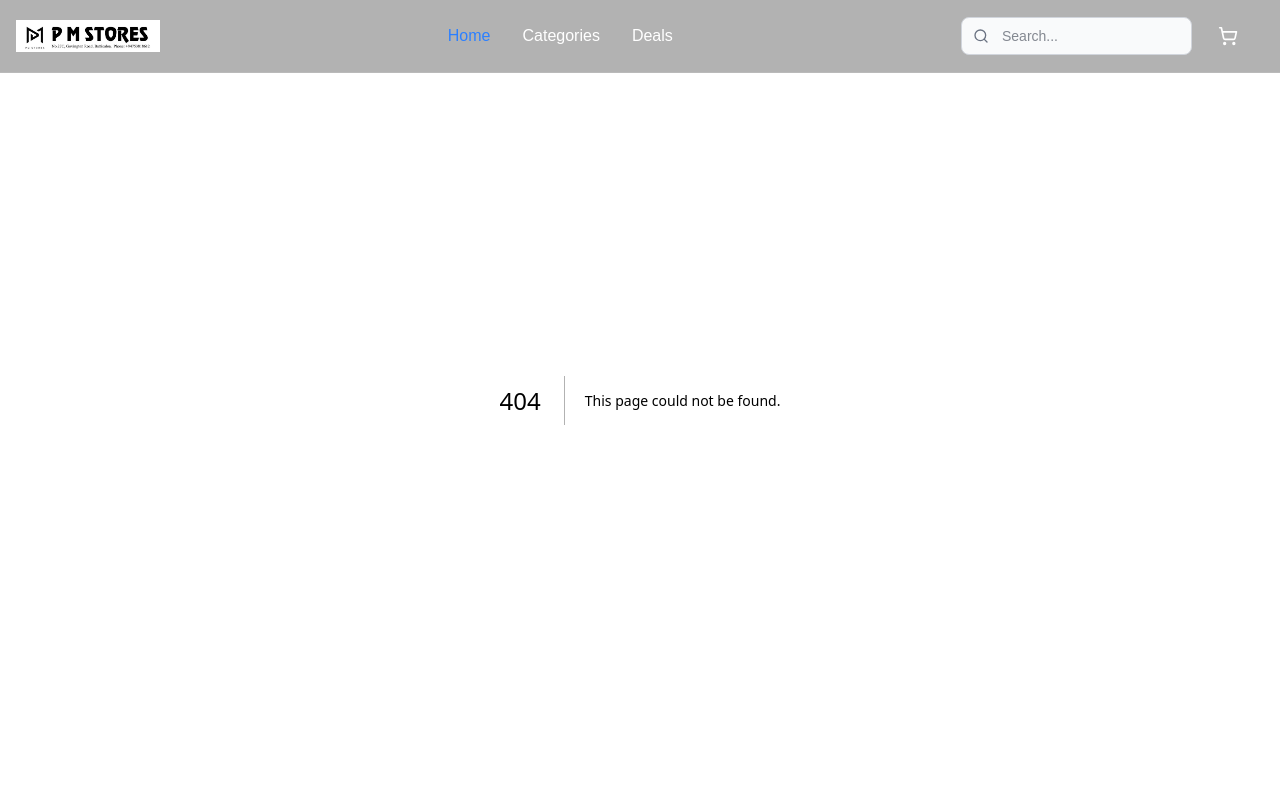
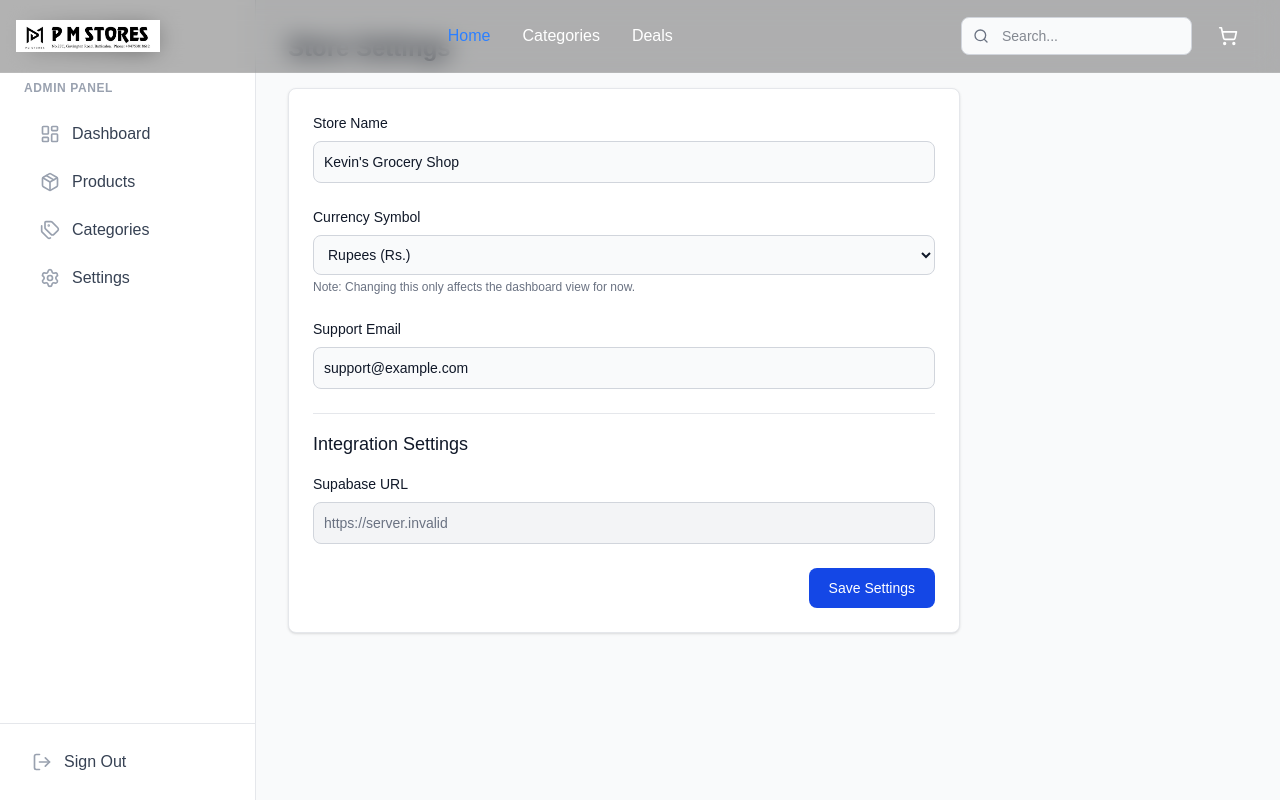
Before and after one commit to IT23591998/Grocery-shop, a Next.js app: page /admin/settings in a window 1280 px wide. Before the commit this address had no page. Built offline with nearby package versions, Linux system fonts and the light colour scheme; no server answers.

Commit message:
feat: add admin settings page

```diff
--- /dev/null
+++ b/src/app/admin/settings/page.tsx
@@ -0,0 +1,97 @@
+"use client";
+
+import { useState } from 'react';
+
+export default function SettingsPage() {
+    const [loading, setLoading] = useState(false);
+    const [formData, setFormData] = useState({
+        storeName: "Kevin's Grocery Shop",
+        currency: "Rs.",
+        supportEmail: "support@example.com",
+    });
+
+    const handleChange = (e: React.ChangeEvent<HTMLInputElement | HTMLSelectElement>) => {
+        const { name, value } = e.target;
+        setFormData(prev => ({ ...prev, [name]: value }));
+    };
+
+    const handleSubmit = (e: React.FormEvent) => {
+        e.preventDefault();
+        setLoading(true);
+        // Simulate API call
+        setTimeout(() => {
+            setLoading(false);
+            alert("Settings saved successfully! (Note: This is a demo settings page)");
+        }, 800);
+    };
+
+    return (
+        <div>
+            <h1 className="text-2xl font-bold text-gray-900 dark:text-white mb-6">Store Settings</h1>
+
+            <div className="bg-white dark:bg-gray-800 p-6 rounded-lg shadow-sm border border-gray-200 dark:border-gray-700 max-w-2xl">
+                <form onSubmit={handleSubmit} className="space-y-6">
+                    <div>
+                        <label className="block mb-2 text-sm font-medium text-gray-900 dark:text-white">Store Name</label>
+                        <input
+                            type="text"
+                            name="storeName"
+                            value={formData.storeName}
+                            onChange={handleChange}
+                            className="bg-gray-50 border border-gray-300 text-gray-900 text-sm rounded-lg focus:ring-blue-500 focus:border-blue-500 block w-full p-2.5 dark:bg-gray-700 dark:border-gray-600 dark:placeholder-gray-400 dark:text-white"
+                        />
+                    </div>
+
+                    <div>
+                        <label className="block mb-2 text-sm font-medium text-gray-900 dark:text-white">Currency Symbol</label>
+                        <select
+                            name="currency"
+                            value={formData.currency}
+                            onChange={handleChange}
+                            className="bg-gray-50 border border-gray-300 text-gray-900 text-sm rounded-lg focus:ring-blue-500 focus:border-blue-500 block w-full p-2.5 dark:bg-gray-700 dark:border-gray-600 dark:placeholder-gray-400 dark:text-white"
+                        >
+                            <option value="Rs.">Rupees (Rs.)</option>
+                            <option value="$">Dollar ($)</option>
+                            <option value="€">Euro (€)</option>
+                        </select>
+                        <p className="mt-1 text-xs text-gray-500">Note: Changing this only affects the dashboard view for now.</p>
+                    </div>
+
+                    <div>
+                        <label className="block mb-2 text-sm font-medium text-gray-900 dark:text-white">Support Email</label>
+                        <input
+                            type="email"
+                            name="supportEmail"
+                            value={formData.supportEmail}
+                            onChange={handleChange}
+                            className="bg-gray-50 border border-gray-300 text-gray-900 text-sm rounded-lg focus:ring-blue-500 focus:border-blue-500 block w-full p-2.5 dark:bg-gray-700 dark:border-gray-600 dark:placeholder-gray-400 dark:text-white"
+                        />
+                    </div>
+
+                    <div className="pt-4 border-t border-gray-200 dark:border-gray-700">
+                        <h3 className="text-lg font-medium text-gray-900 dark:text-white mb-4">Integration Settings</h3>
+                        <div>
+                            <label className="block mb-2 text-sm font-medium text-gray-900 dark:text-white">Supabase URL</label>
+                            <input
+                                type="text"
+                                value={process.env.NEXT_PUBLIC_SUPABASE_URL || ''}
+                                disabled
+                                className="bg-gray-100 border border-gray-300 text-gray-500 text-sm rounded-lg block w-full p-2.5 cursor-not-allowed dark:bg-gray-700 dark:border-gray-600"
+                            />
+                        </div>
+                    </div>
+
+                    <div className="flex justify-end">
+                        <button
+                            type="submit"
+                            disabled={loading}
+                            className="text-white bg-blue-700 hover:bg-blue-800 focus:ring-4 focus:outline-none focus:ring-blue-300 font-medium rounded-lg text-sm px-5 py-2.5 text-center dark:bg-blue-600 dark:hover:bg-blue-700 dark:focus:ring-blue-800 disabled:opacity-50"
+                        >
+                            {loading ? 'Saving...' : 'Save Settings'}
+                        </button>
+                    </div>
+                </form>
+            </div>
+        </div>
+    );
+}
```
